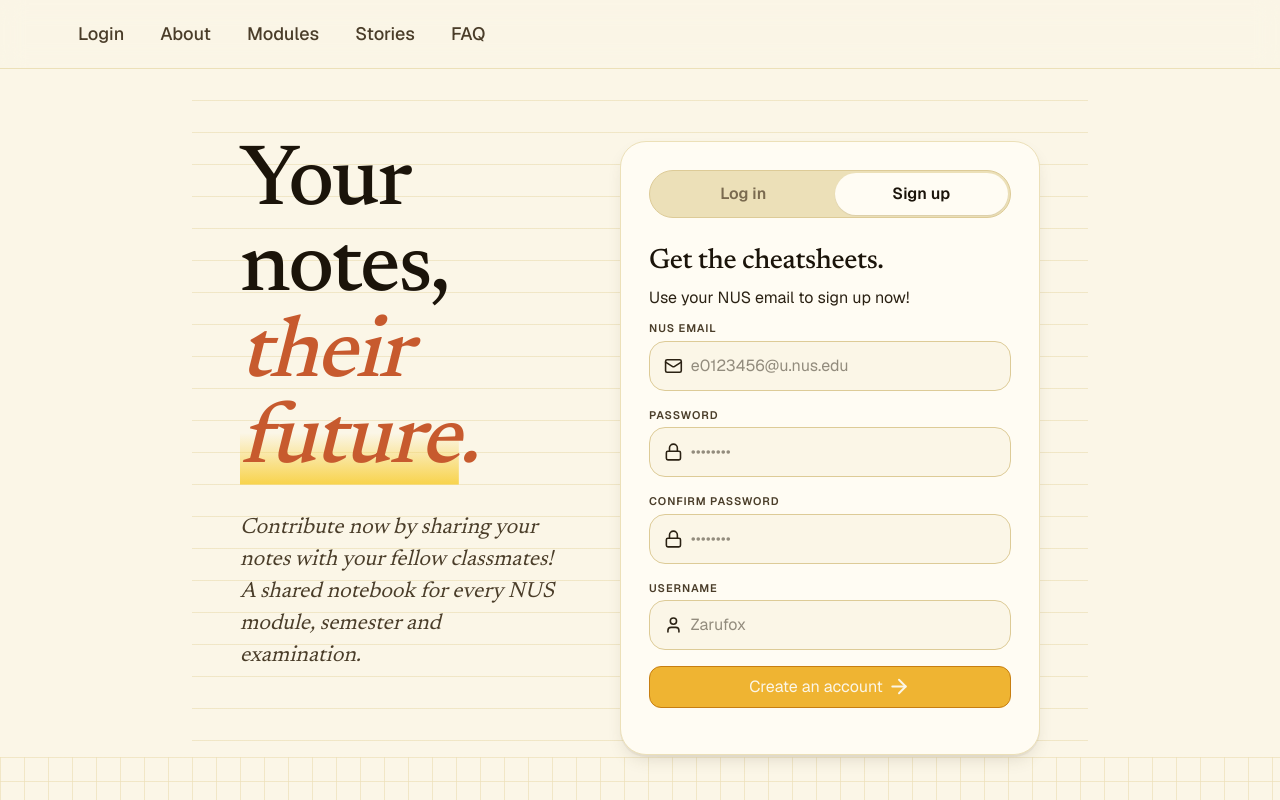
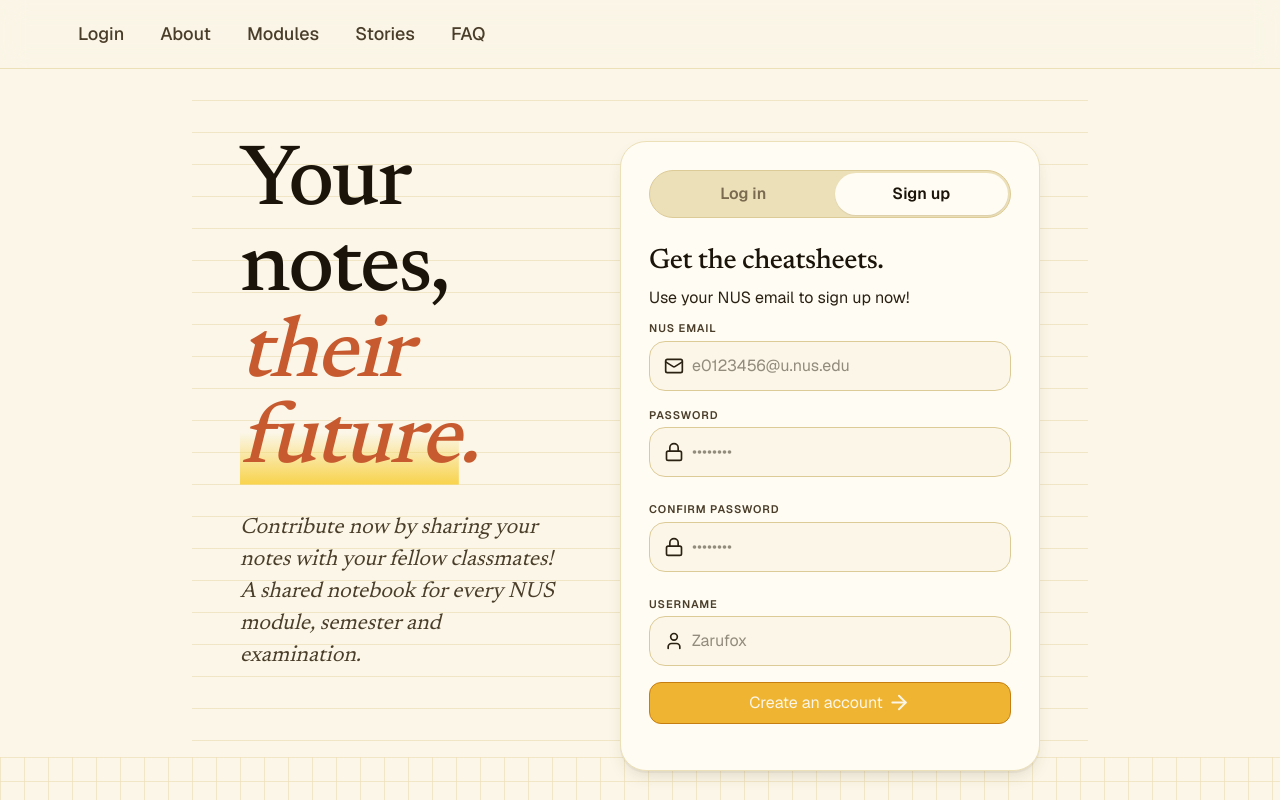
Before and after one commit to zaru-noodles/notelock, a Next.js app: page / in a window 1280 px wide. Both pictures are taken after a click on the button "Sign up". Shown: the top 800 px of the page. Built offline with nearby package versions, Linux system fonts and the light colour scheme.

Commit message:
tidy register form to use the components for inputs

```diff
--- a/app/components/auth/RegisterForm.tsx
+++ b/app/components/auth/RegisterForm.tsx
@@ -2,6 +2,9 @@
 import { useState } from "react";
 import { LoginRequest, RegisterRequest } from "@/types/api";
 import { Mail, Lock, ArrowRight, User } from "lucide-react";
+import EmailInput from "./text-inputs/EmailInput";
+import PasswordInput from "./text-inputs/PasswordInput";
+import UsernameInput from "./text-inputs/UsernameInput";
 
 type Props = {
   setLoginInfomation: (value: LoginRequest) => void;
@@ -52,69 +55,43 @@ export default function RegisterForm({ setLoginInfomation }: Props) {
       <label className="block font-sans text-[11px] font-semibold uppercase tracking-[0.08em] text-ink-2">
         NUS EMAIL
       </label>
-      <div className="flex items-center pl-3.5 py-1 bg-paper-1 border border-paper-4 rounded-2xl mb-3">
-        <Mail className="h-5 w-5 text-ink-1 stroke-2" />
-        <input
-          className="rounded px-2 py-2 focus:outline-none w-full"
-          type="email"
+      <EmailInput
         value={registerRequest.email}
-          onChange={(e) =>
-            setRegisterRequest({
-              ...registerRequest,
-              email: e.target.value.toLowerCase(),
-            })
+        onChange={(email) =>
+          setRegisterRequest({ ...registerRequest, email: email })
         }
-          placeholder="e0123456@u.nus.edu"
       />
-      </div>
+
       <label className="block font-sans text-[11px] font-semibold uppercase tracking-[0.08em] text-ink-2">
         PASSWORD
       </label>
-      <div className="flex items-center pl-3.5 py-1 bg-paper-1 border border-paper-4 rounded-2xl mb-3">
-        <Lock className="h-5 w-5 text-ink-1 stroke-2"></Lock>
-        <input
-          className="rounded px-2 py-2 focus:outline-none w-full"
-          type="password"
+      <PasswordInput
         value={registerRequest.password}
-          onChange={(e) =>
-            setRegisterRequest({ ...registerRequest, password: e.target.value })
+        onChange={(password) =>
+          setRegisterRequest({ ...registerRequest, password: password })
         }
-          placeholder="••••••••"
       />
-      </div>
+
       <label className="block font-sans text-[11px] font-semibold uppercase tracking-[0.08em] text-ink-2">
         CONFIRM PASSWORD
       </label>
-      <div className="flex items-center pl-3.5 py-1 bg-paper-1 border border-paper-4 rounded-2xl mb-3">
-        <Lock className="h-5 w-5 text-ink-1 stroke-2"></Lock>
-        <input
-          className="rounded px-2 py-2 focus:outline-none w-full"
-          type="password"
+      <PasswordInput
         value={registerRequest.confirmPassword}
-          onChange={(e) =>
-            setRegisterRequest({
-              ...registerRequest,
-              confirmPassword: e.target.value,
-            })
+        onChange={(password) =>
+          setRegisterRequest({ ...registerRequest, confirmPassword: password })
         }
-          placeholder="••••••••"
       />
-      </div>
+
       <label className="block font-sans text-[11px] font-semibold uppercase tracking-[0.08em] text-ink-2">
         USERNAME
       </label>
-      <div className="flex items-center pl-3.5 py-1 bg-paper-1 border border-paper-4 rounded-2xl mb-3">
-        <User className="h-5 w-5 text-ink-1 stroke-2"></User>
-        <input
-          className="rounded px-2 py-2 focus:outline-none w-full"
-          type="text"
+      <UsernameInput
         value={registerRequest.username}
-          onChange={(e) =>
-            setRegisterRequest({ ...registerRequest, username: e.target.value })
+        onChange={(username) =>
+          setRegisterRequest({ ...registerRequest, username: username })
         }
-          placeholder="Zarufox"
       />
-      </div>
+
       {error && <p className="text-red-500 font-bold">{error}</p>}
       <button
         className="cursor-pointer border border-honey-500 rounded-md px-3 py-2 bg-honey-300 text-paper-1 hover:bg-honey-500 disabled:bg-honey-400 transition-transform duration-200 hover:translate-y-[-1px] hover:shadow-sh-4 mb-4.5"
--- /dev/null
+++ b/app/components/auth/text-inputs/UsernameInput.tsx
@@ -0,0 +1,24 @@
+import { User } from "lucide-react";
+
+interface UsernameInputProps {
+  value: string;
+  onChange: (value: string) => void;
+}
+
+export default function UsernameInput({ value, onChange }: UsernameInputProps) {
+  return (
+    <div className="flex items-center pl-3.5 py-1 bg-paper-1 border border-paper-4 rounded-2xl mb-3 focus-within:border-terra-300 transition-colors">
+      <label htmlFor="username">
+        <User className="h-5 w-5 text-ink-1 stroke-2" />
+      </label>
+      <input
+        id="username"
+        className="rounded px-2 py-2 focus:outline-none w-full"
+        type="text"
+        value={value}
+        onChange={(e) => onChange(e.target.value)}
+        placeholder="Zarufox"
+      />
+    </div>
+  );
+}
```
Lines whose indentation alone changed are shown as unchanged.
